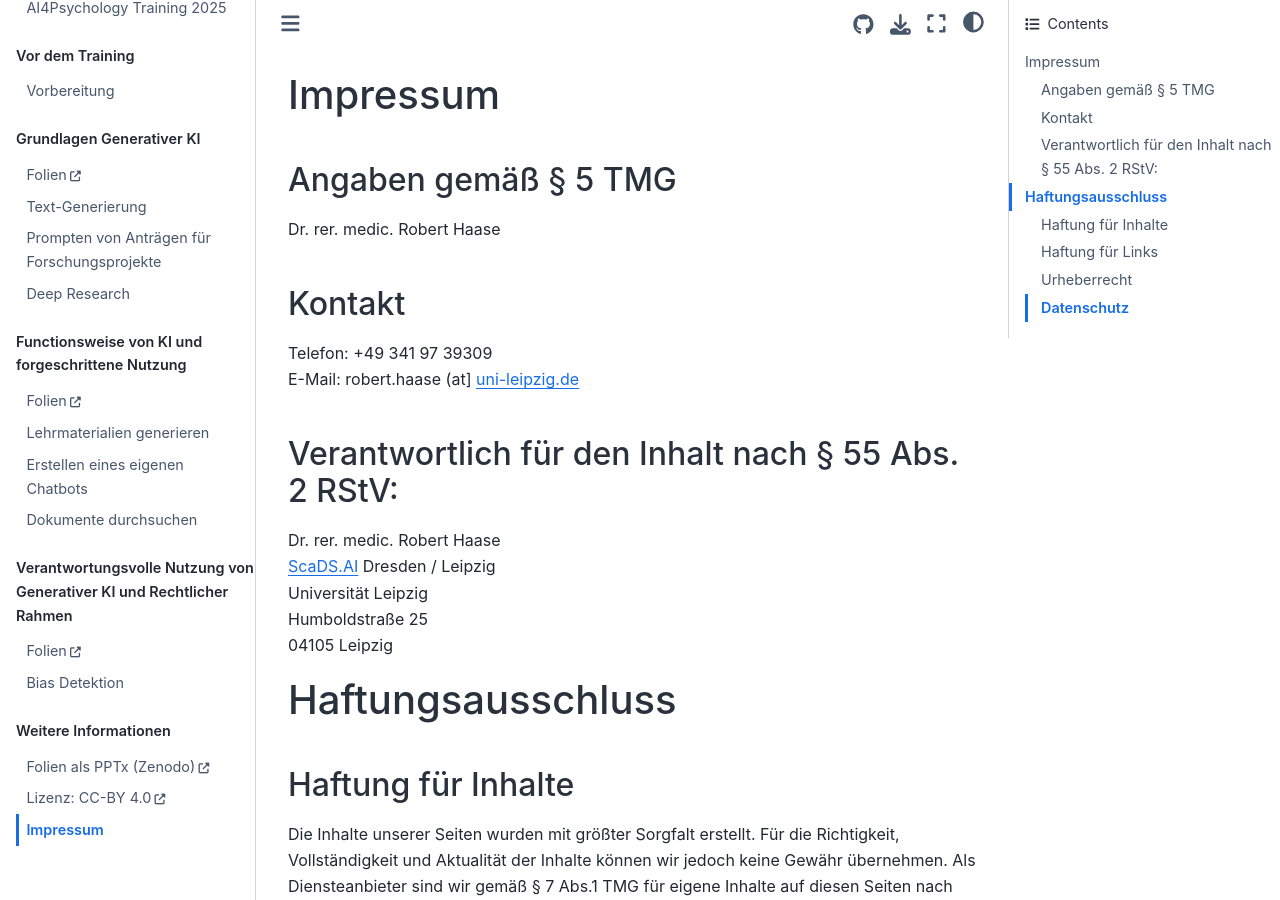
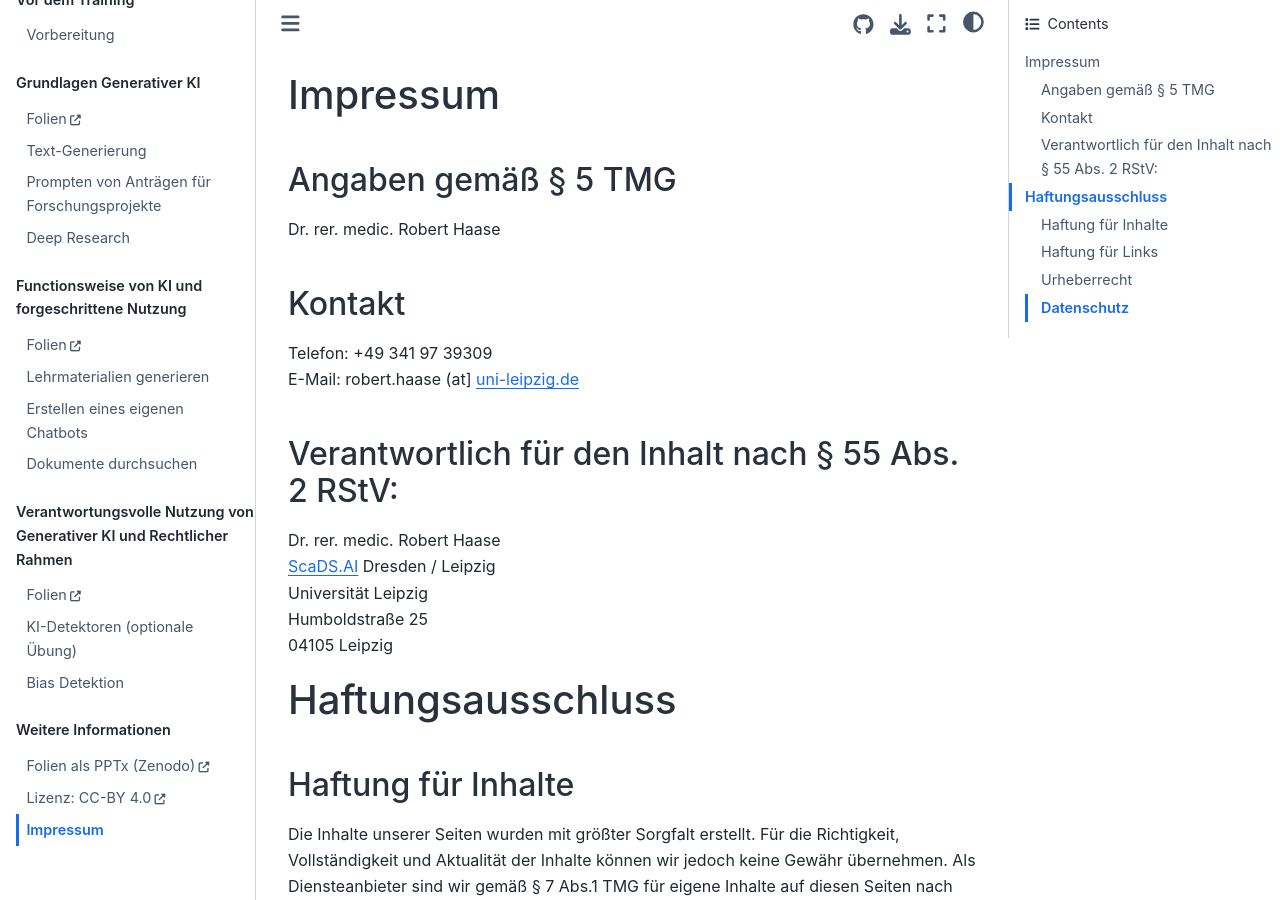
Before and after one commit to ScaDS/ai4psychology-2025, a Jupyter Book: the page built from imprint.md, in a window 1280 px wide and 900 px high. Built offline with Jupyter Book 1.0.4 settings and Sphinx 7.4.7 and the Sphinx Book theme 1.1.4, drawn with Linux system fonts in a browser that asks for light colours; pages that are not in the unit, such as notebooks, are missing from menus; some of the changed lines change nothing that is shown.

Commit message:
corrected TOC

```diff
--- a/_toc.yml
+++ b/_toc.yml
@@ -27,7 +27,7 @@ parts:
     chapters:
     - url: https://github.com/ScaDS/ai4psychology-2025/blob/main/session3/KIKT3_ResponsibleAI.pdf?raw=True
       title: Folien
-    - file: session3/ki-detektoren.mdd
+    - file: session3/ki-detektoren.md
     - file: session3/bias_detektion.md
 
   - caption: Weitere Informationen
```
